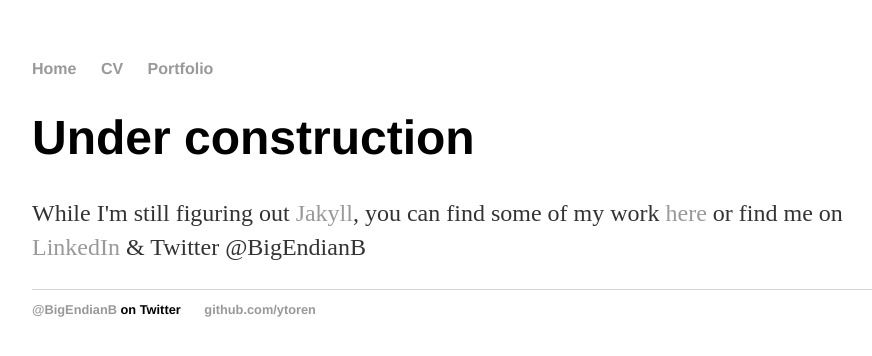
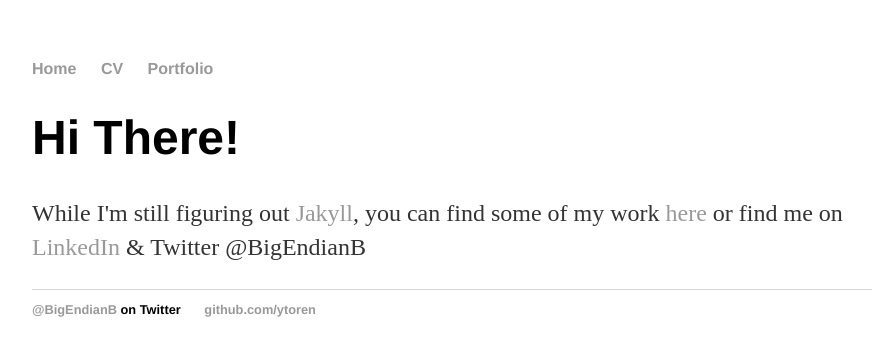
Before and after one commit to ytoren/ytoren.github.io, a Jekyll site: the page built from index.html, in a window 1280 px wide. Shown: the top 356 px of the page, without its empty margins (160-1032 px from the left). Built offline with Jekyll 4.4.1, drawn with Linux system fonts in a browser that asks for light colours.

Commit message:
Update index.html

```diff
--- a/index.html
+++ b/index.html
@@ -3,6 +3,6 @@ layout: default
 title: Izzy's Portfolio
 ---
 <div class="blurb">
-  <h1>Under construction</h1>
+  <h1>Hi There!</h1>
   <p>While I'm still figuring out <a href="https://jekyllrb.com/">Jakyll</a>, you can find some of my work <a href="https://github.com/ytoren">here</a> or find me on <a href="https://linkedin.com/in/ytoren">LinkedIn</a> & Twitter @BigEndianB</p>
 </div><!-- /.blurb -->
```
